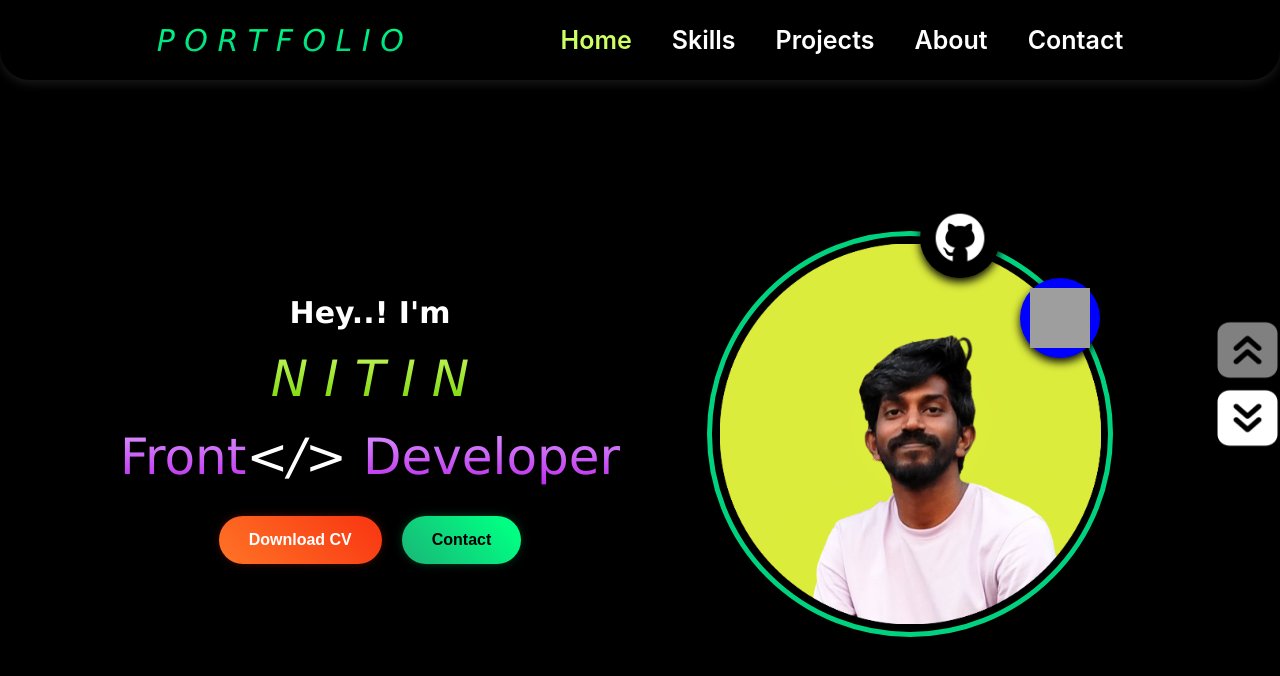
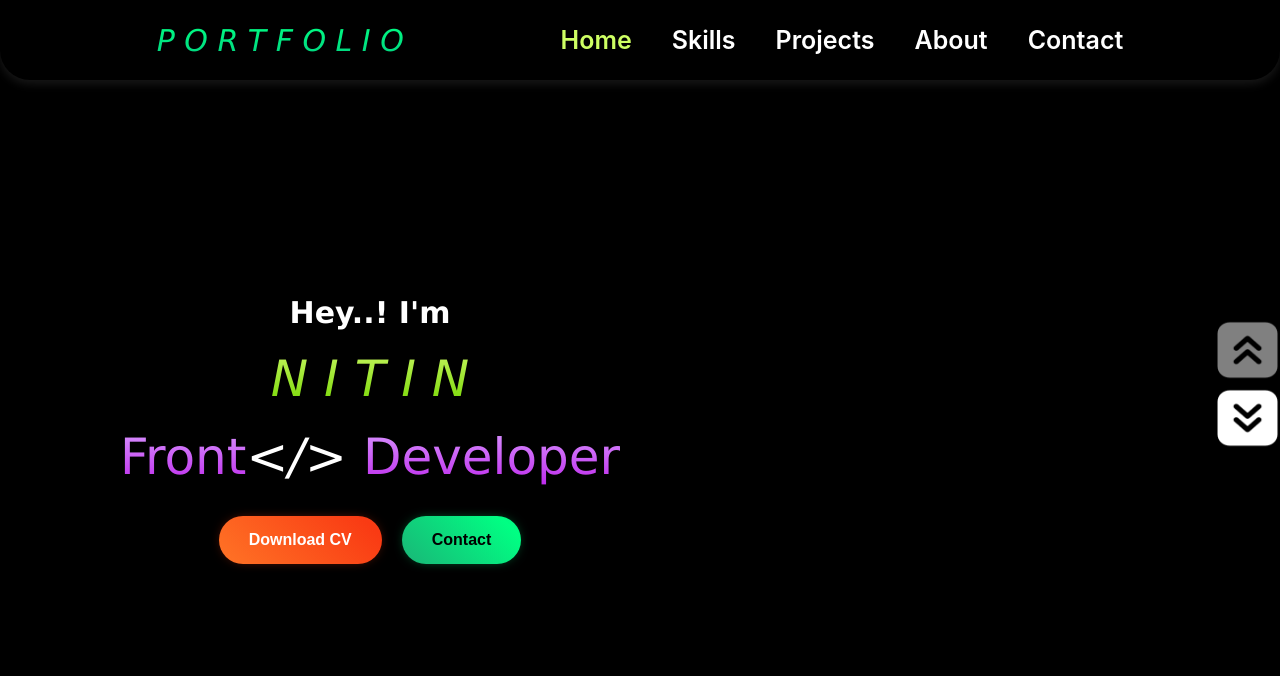
Before and after one commit to Nitin051997/portfolio, a React (Create React App) app: page / in a window 1280 px wide. Shown: the top 676 px of the page. Built offline with nearby package versions, Linux system fonts and the light colour scheme; grey boxes are pictures that could not be loaded.

Commit message:
Style Updated

```diff
--- a/src/components/Home/Home.css
+++ b/src/components/Home/Home.css
@@ -220,6 +220,14 @@
     animation: HomelazyLoad 0.8s ease-out 0.6s forwards;
 }
 
+.profile-pic-cover {
+    animation: picCover 0.6s ease-out forwards;
+}
+.profile-pic {
+    animation: profilePic 0.8s ease-out forwards;
+}
+
+
 @keyframes HomelazyLoad {
     0% {
         opacity: 0;
@@ -230,6 +238,28 @@
         transform: translateY(0);
     }
   }
+
+@keyframes picCover {
+    0% {
+        opacity: 0;
+        transform: translateY(-100px);
+    }
+    100% {
+        opacity: 1;
+        transform: translateY(0);
+    }
+}
+
+@keyframes profilePic {
+    0% {
+        opacity: 0;
+        transform: translateX(100px);
+    }
+    100% {
+        opacity: 1;
+        transform: translateX(0);
+    }
+}
 
 @media screen and (max-width: 481px) {
     .home-section-container{
--- a/src/components/Skills/Skills.css
+++ b/src/components/Skills/Skills.css
@@ -77,7 +77,7 @@
 }
 
 .skills-badge:hover {
-    transform: scale(1.05);
+    transform: scale(1.05) !important;
 }
 
 .skills-label {
```
